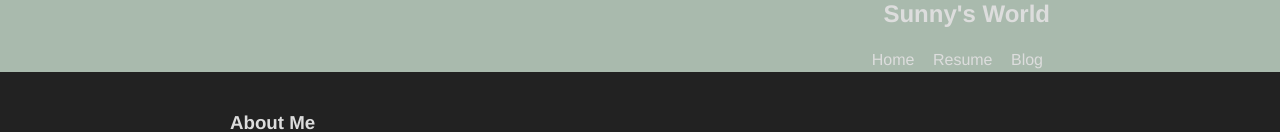
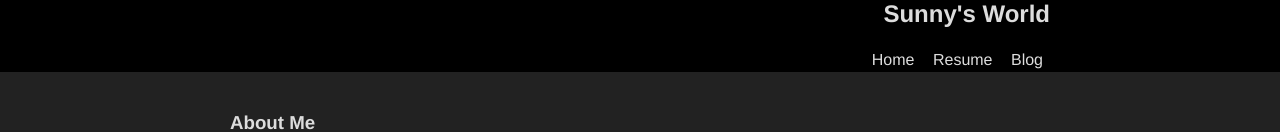
Before and after one commit to sunnythepatel/SunnyWorld, a plain HTML site: page index.html in a window 1280 px wide. Shown: the top 132 px of the page. Drawn offline with Linux system fonts and the dark colour scheme; grey boxes are pictures that could not be loaded.

Commit message:
Publish deploy 2020-10-09 11:50

```diff
--- a/styles.css
+++ b/styles.css
@@ -185,7 +185,7 @@ header .site-name {
   }
   /* line 161, ../../../../../../../../Documents/iOS/SunnyWebsite/Sources/SunnyWebsite/Theme/styles.scss */
   header {
-    background-color: #a9baad;
+    background-color: #000;
   }
 }
 
```
